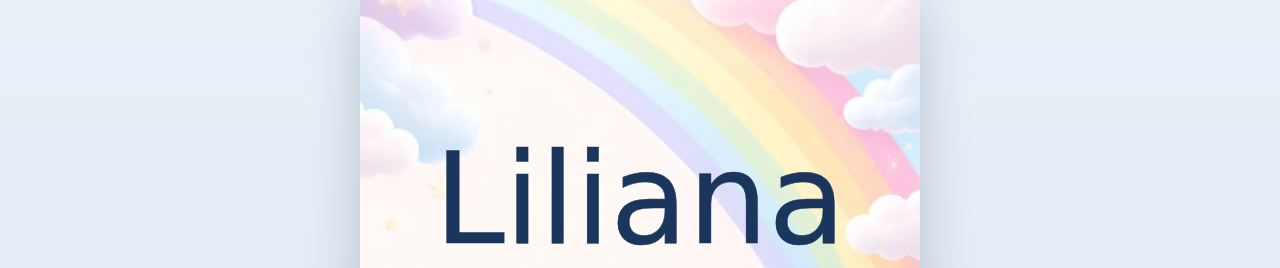
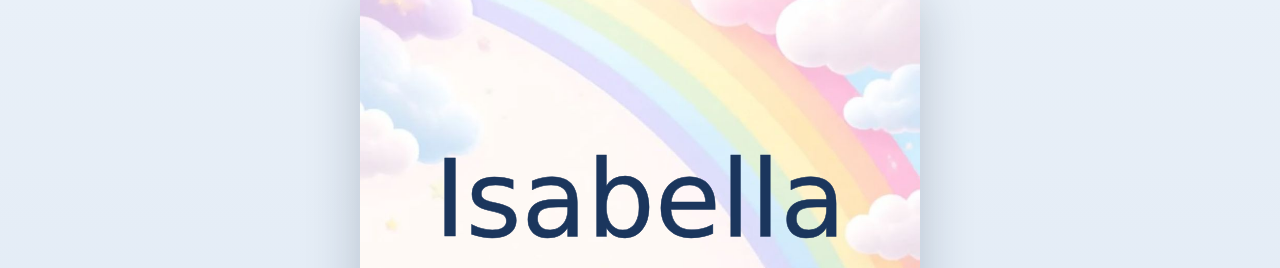
Before and after one commit to creaciones-ar/CUMPLE, a plain HTML site: page index.html in a window 1280 px wide. Shown: the top 268 px of the page. Drawn offline with Linux system fonts and the light colour scheme; a web font is replaced by a local one.

Commit message:
Update index.html

```diff
--- a/index.html
+++ b/index.html
@@ -30,7 +30,7 @@
     <div id="welcome-screen">
         <div class="welcome-card">
             <div class="welcome-content">
-                <h2 class="welcome-name fit-line" data-fit="welcome" data-max="190" data-min="60">Liliana</h2>
+                <h2 class="welcome-name fit-line" data-fit="welcome" data-max="190" data-min="60">Isabella</h2>
                 <p class="welcome-sub">Mi 1 Añito</p>
 
                 <div id="envelope" class="envelope">
```
